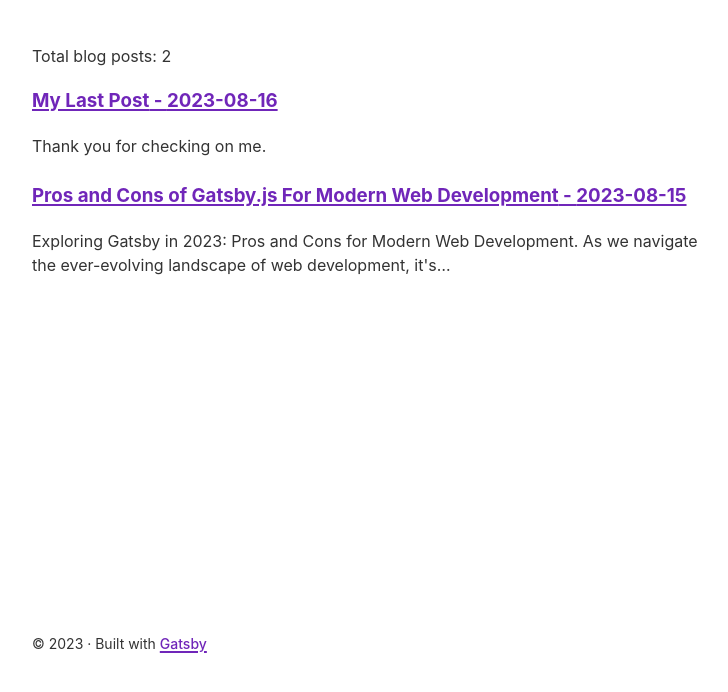
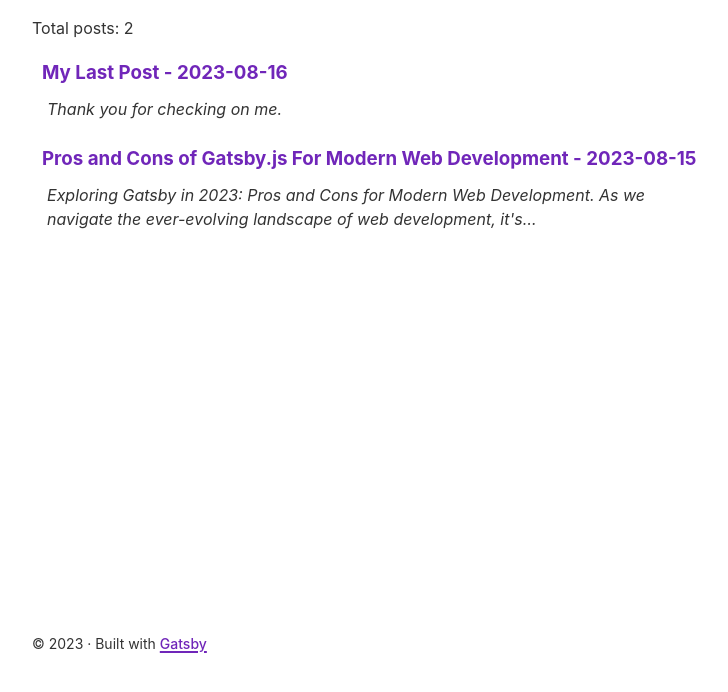
Before and after one commit to alexibee/incredibly-basic-gatsby-blog, a Gatsby site: page / in a window 1280 px wide. Shown: the part 172-864 px from the top of the page, without its empty margins (32-760 px from the left). Built offline with nearby package versions, Linux system fonts and the light colour scheme; Gatsby itself is replaced by a stand-in of ours.

Commit message:
basic implementation with couple of basic styled components

```diff
--- a/gatsby-config.js
+++ b/gatsby-config.js
@@ -32,6 +32,7 @@ module.exports = {
     },
     `gatsby-transformer-remark`,
     `gatsby-transformer-sharp`,
+    `gatsby-plugin-styled-components`,
     `gatsby-plugin-sharp`,
     {
       resolve: `gatsby-plugin-manifest`,
--- a/package.json
+++ b/package.json
@@ -5,15 +5,18 @@
   "version": "0.1.0",
   "author": "Kyle Mathews <mathews.kyle@gmail.com>",
   "dependencies": {
+    "babel-plugin-styled-components": "^2.1.4",
     "gatsby": "^5.11.0",
     "gatsby-plugin-image": "^3.11.0",
     "gatsby-plugin-manifest": "^5.11.0",
     "gatsby-plugin-sharp": "^5.11.0",
+    "gatsby-plugin-styled-components": "^6.11.0",
     "gatsby-source-filesystem": "^5.11.0",
     "gatsby-transformer-remark": "^6.11.0",
     "gatsby-transformer-sharp": "^5.11.0",
     "react": "^18.2.0",
-    "react-dom": "^18.2.0"
+    "react-dom": "^18.2.0",
+    "styled-components": "^6.0.7"
   },
   "devDependencies": {
     "prettier": "^2.8.8"
--- a/src/pages/index.js
+++ b/src/pages/index.js
@@ -1,23 +1,40 @@
 import * as React from "react"
 import { graphql, Link } from "gatsby"
+import styled from "styled-components"
 
 import Layout from "../components/layout"
 import Seo from "../components/seo"
-import * as styles from "../components/index.module.css"
+
+const StyledLink = styled(Link)`
+  text-decoration: none;
+`
+
+const StyledHeader = styled.h1`
+  margin-bottom: 20px;
+`
+const StyledBlogTitle = styled.h3`
+  margin-bottom: 10px;
+  padding: 0 10px;
+  color: var(--color-primary);
+`
+const StyledExcerpt = styled.p`
+  padding: 0 15px;
+  font-style: italic;
+`
 
 const Index = ({ data }) => (
   <Layout>
     <div>
-      <h1>Incredibly basic blog</h1>
-      <span> Total blog posts: {data.allMarkdownRemark.totalCount}</span>
+      <StyledHeader>Incredibly basic blog</StyledHeader>
+      <span> Total posts: {data.allMarkdownRemark.totalCount}</span>
       {data.allMarkdownRemark.edges.map(({ node }) => (
         <div key={node.id}>
-          <Link to={node.fields.slug}>
-            <h3>
+          <StyledLink to={node.fields.slug}>
+            <StyledBlogTitle>
               {node.frontmatter.title} - {node.frontmatter.date}
-            </h3>
-          </Link>
-          <p>{node.excerpt}</p>
+            </StyledBlogTitle>
+          </StyledLink>
+          <StyledExcerpt>{node.excerpt}</StyledExcerpt>
         </div>
       ))}
     </div>
@@ -30,7 +47,7 @@ export const Head = () => <Seo title="Home" />
 
 export const query = graphql`
   query {
-    allMarkdownRemark(sort: { fields: [frontmatter___date], order: DESC }) {
+    allMarkdownRemark(sort: { frontmatter: { date: DESC } }) {
       totalCount
       edges {
         node {
--- a/src/templates/blog-post.js
+++ b/src/templates/blog-post.js
@@ -2,7 +2,7 @@ import React from "react"
 import { graphql } from "gatsby"
 import Layout from "../components/layout"
 
-export default ({ data }) => {
+const BlogPostTemplate = ({ data }) => {
   const post = data.markdownRemark
   return (
     <Layout>
@@ -24,3 +24,4 @@ export const query = graphql`
     }
   }
 `
+export default BlogPostTemplate
```
Also changed, not shown: 1 other file.
